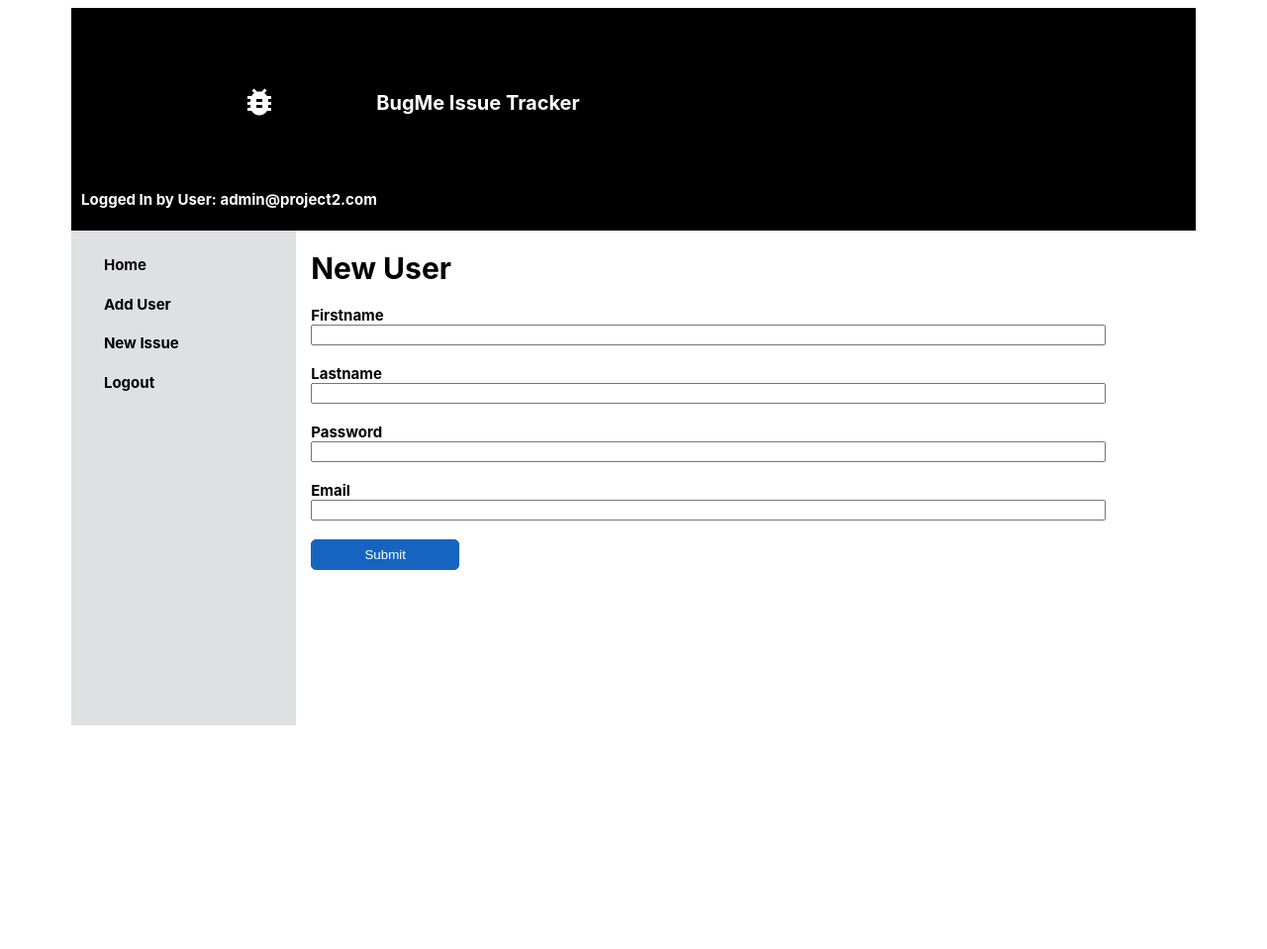
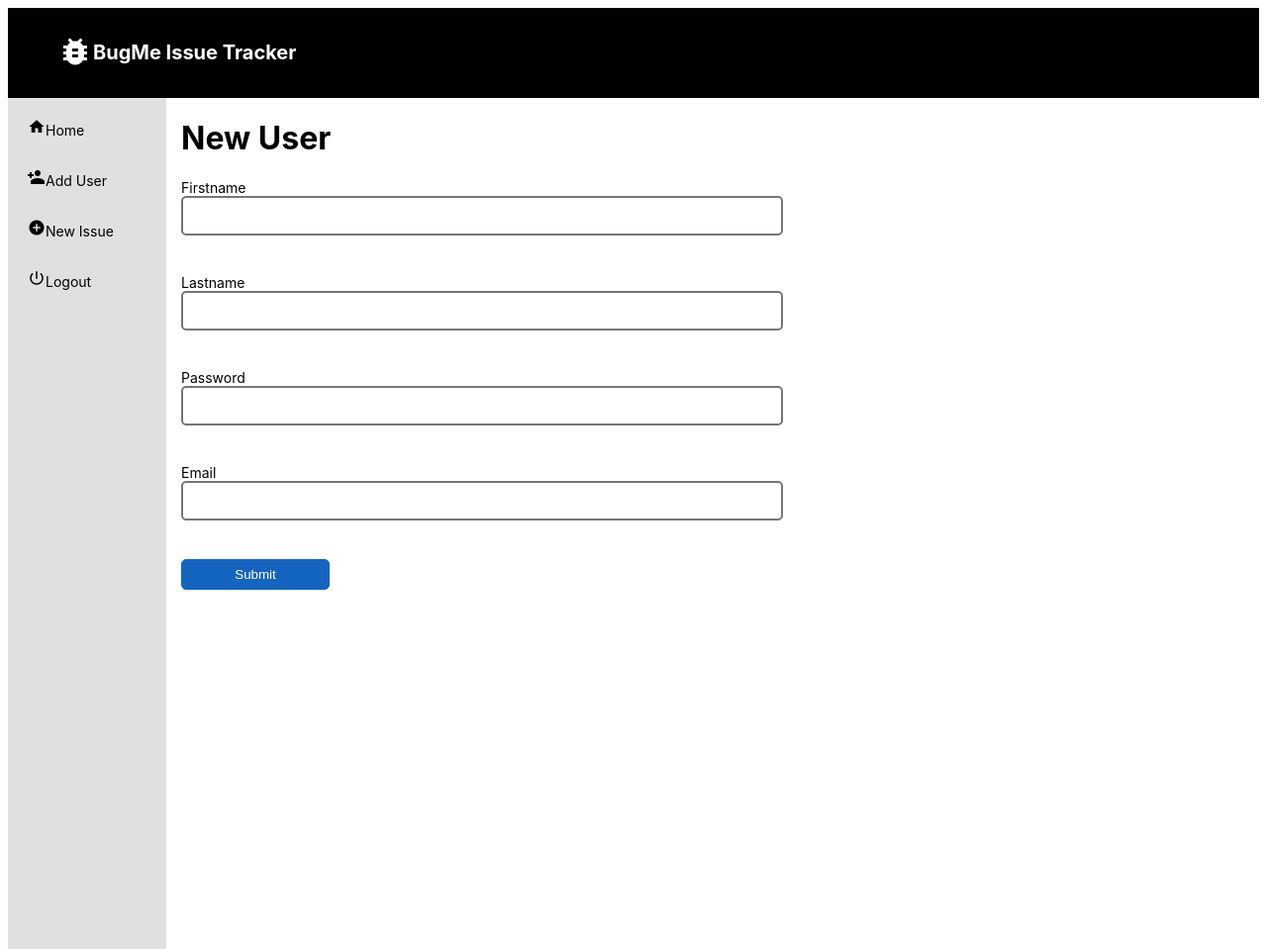
Before and after one commit to BNivia/info2180-project2, a PHP site: page /html/newUser.php in a window 1280 px wide. Shown: the whole page at 99% size. Before the commit the page ends 800 px from the top, so only its background shows below. Run offline with PHP 8.4, Linux system fonts and the light colour scheme; a user stored in the database is signed in.

```diff
--- a/css/newuser.css
+++ b/css/newuser.css
@@ -1,12 +1,8 @@
-/*css for new uer page*/
-html {
+/*This is the css file for the create issue page*/
+/*Jantae Leckie, Imani Miller, Danielle Mullings, Jordan Wilson & Naomi Benjamin*/
+body {
   font-family: -apple-system, BlinkMacSystemFont, "Segoe UI", Roboto, Oxygen,
     Ubuntu, Cantarell, "Open Sans", "Helvetica Neue", sans-serif;
-  font-size: 15px;
-  font-weight: bold;
-  width: 90%;
-  height: 50%;
-  margin: auto;
 }
 
 .h-container {
@@ -28,34 +24,34 @@ header ul {
 }
 
 header li {
-  list-style-type: none;
   display: inline;
 }
 
+form {
+  display: inline-block;
+  margin-left: auto;
+  margin-right: auto;
+  text-align: left;
+  font-size: 14px;
+}
+
 aside {
+  width: 150px;
+  font-size: 14px;
+  height: 860px;
   background-color: #dfe0e2;
-  width: 20%;
-  height: 500px;
   float: left;
   margin-right: 15px;
+  padding-left: 10px;
 }
 
-li {
-  list-style: none;
-  padding: 5%;
-}
-ul {
-  text-align: left;
-  padding-left: 10%;
-}
-a {
-  color: black;
-  text-decoration: none;
-}
-
-input,
-select {
-  width: 70%;
+input {
+  border-radius: 5px;
+  border-style: solid;
+  display: block;
+  width: 600px;
+  height: 34px;
+  margin-bottom: 5px;
 }
 
 input:hover,
@@ -63,6 +59,18 @@ input:active {
   border: 2px solid #90caf9;
   width: 600px;
   height: 34px;
+}
+
+li {
+  list-style-type: none;
+}
+
+select {
+  padding: 0px;
+  width: 600px;
+  height: 34px;
+  margin-bottom: 10px;
+  margin-top: 10px;
 }
 
 button {
@@ -78,13 +86,21 @@ button {
   margin-top: 0px;
 }
 
-.error {
-  border: 2px solid red;
-  border-radius: 5px;
-  border-style: solid;
+#desc {
+  height: 200px;
+  padding-top: 5px;
 }
-.no-error {
-  border: 2px solid green;
-  border-radius: 5px;
-  border-style: solid;
+
+a:link {
+  text-decoration: none;
 }
+
+a {
+  color: #000000;
+}
+
+aside li {
+  padding: 10px 0px;
+  margin: 10px;
+  align-items: left;
+}
--- a/html/newUser.php
+++ b/html/newUser.php
@@ -15,19 +15,18 @@
         <div class="h-container">
                 <header>
                     <ul>
-                        <li><img src="css/bug.png"></li>
+                        <li><img src="../css/bug.png"></li>
                         <li><h1>BugMe Issue Tracker</h1></li>
                     </ul>
-                    <h2>Logged In by User: <?= $_SESSION['email']?></h2>
                 </header>
             </div>
             <aside id="sidebar">
-                <ul>
-                    <li><a class="link" href="dashhtml.php">Home</a></li>
-                    <li><a class="link" href="newUser.php" >Add User</a></li>
-                    <li><a class="link" href="NewIssuehtml.php">New Issue</a></li>
-                    <li><a class="link" href="logout.php">Logout</a></li>
-                </ul>
+
+                    <li><img src="../css/home.png"><a class="link" href="dashhtml.php">Home</a></li>
+                    <li><img src="../css/adduser.png"><a class="link" href="newUser.php" >Add User</a></li>
+                    <li><img src="../css/add.png"><a class="link" href="NewIssuehtml.php">New Issue</a></li>
+                    <li><img src="../css/logout.png"><a class="link" href="logout.php">Logout</a></li>
+
             </aside>
             <h1>New User</h1>
             <form>
--- a/js/dashboard.js
+++ b/js/dashboard.js
@@ -6,17 +6,21 @@ document.addEventListener('DOMContentLoaded', function(){
     openBtn = document.getElementById('open');
     ticketBtn = document.getElementById('myTicket');
 
+    getRecords("query=all");
     allBtn.addEventListener("click",function()
     {
         getRecords("query=all")
+        allBtn.classList.add("selected");
     });
     openBtn.addEventListener("click",function()
     {
         getRecords("query=open")
+        openBtn.classList.add("selected");
     });
     ticketBtn.addEventListener("click",function()
     {
         getRecords("query=my")
+        ticketBtn.classList.add("selected");
     });
 
     });
--- a/js/displayIssue.js
+++ b/js/displayIssue.js
@@ -16,7 +16,7 @@ document.addEventListener('DOMContentLoaded', function(){
         }
     }
 
-    var url = "./php/displayIssue.php" + window.location.search;
+    var url = "../php/displayIssue.php" + window.location.search;
     console.log(url);
     httpR.requestType = "json"
     httpR.open('GET', url);
--- a/js/loginscript.js
+++ b/js/loginscript.js
@@ -45,7 +45,7 @@ document.addEventListener("DOMContentLoaded", function () {
                     var r = httpR.responseText;
                     console.log(r);
                     if(r.trim() == "Login successful."){
-                        location.assign("./html/dashhtml.php");
+                        window.location.assign("./html/dashhtml.php");
                     }
                 }
                 if (httpR.readyState === XMLHttpRequest.DONE && httpR.status === 404){
```
Also changed, not shown: css/Dashboard.css (+57 -27 lines), html/FullDetailsPage.html (+10 -8 lines), html/NewIssuehtml.php (+21 -17 lines), html/dashhtml.php (+14 -15 lines), html/newUser.html (deleted, +0 -42 lines), php/dashboard.php (+7 -8 lines), php/login.php (+18 -0 lines), css/add.png (added), css/adduser.png (added), css/home.png (added), css/home_black_18x18.png (added), css/logout.png (added), php/newissue.php (line endings or trailing spaces).
